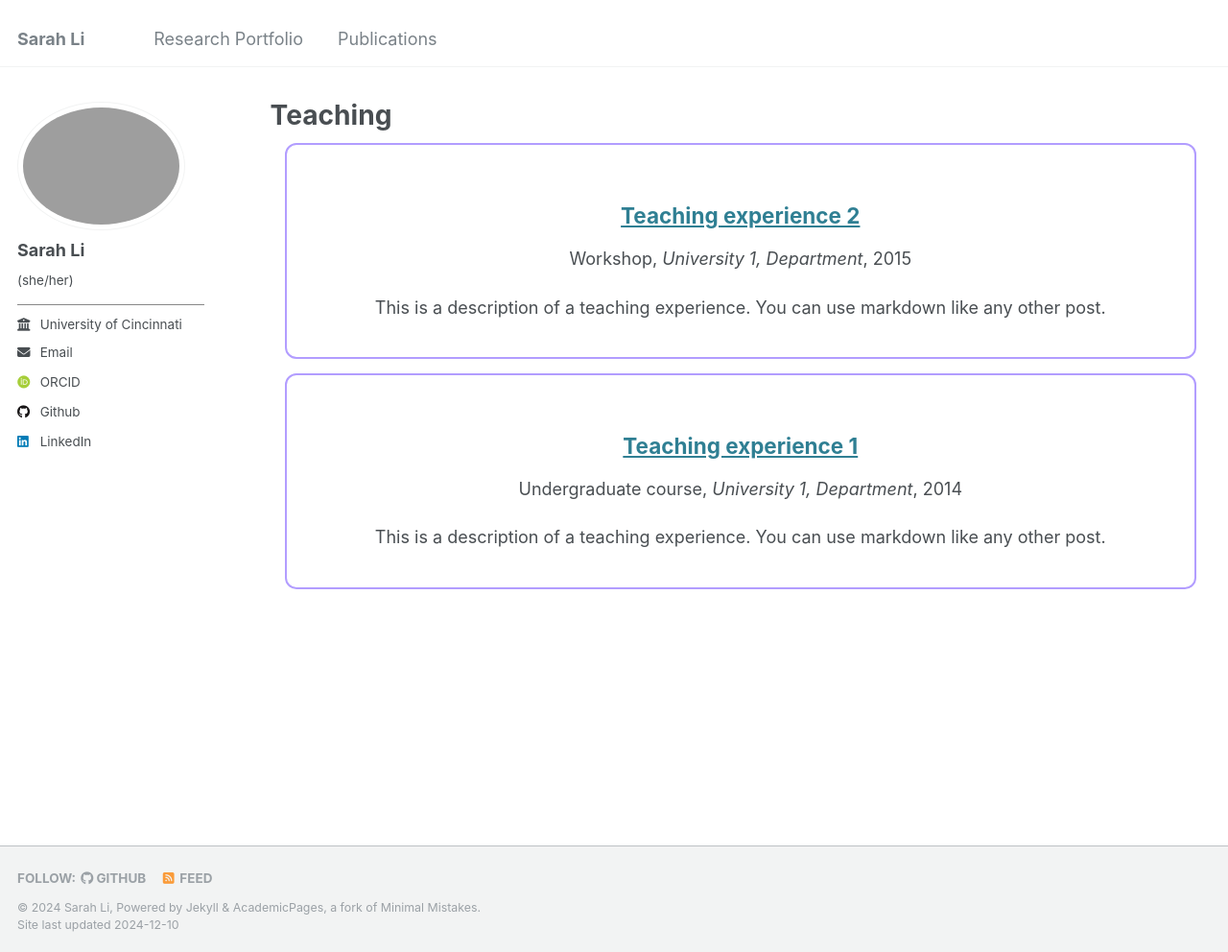
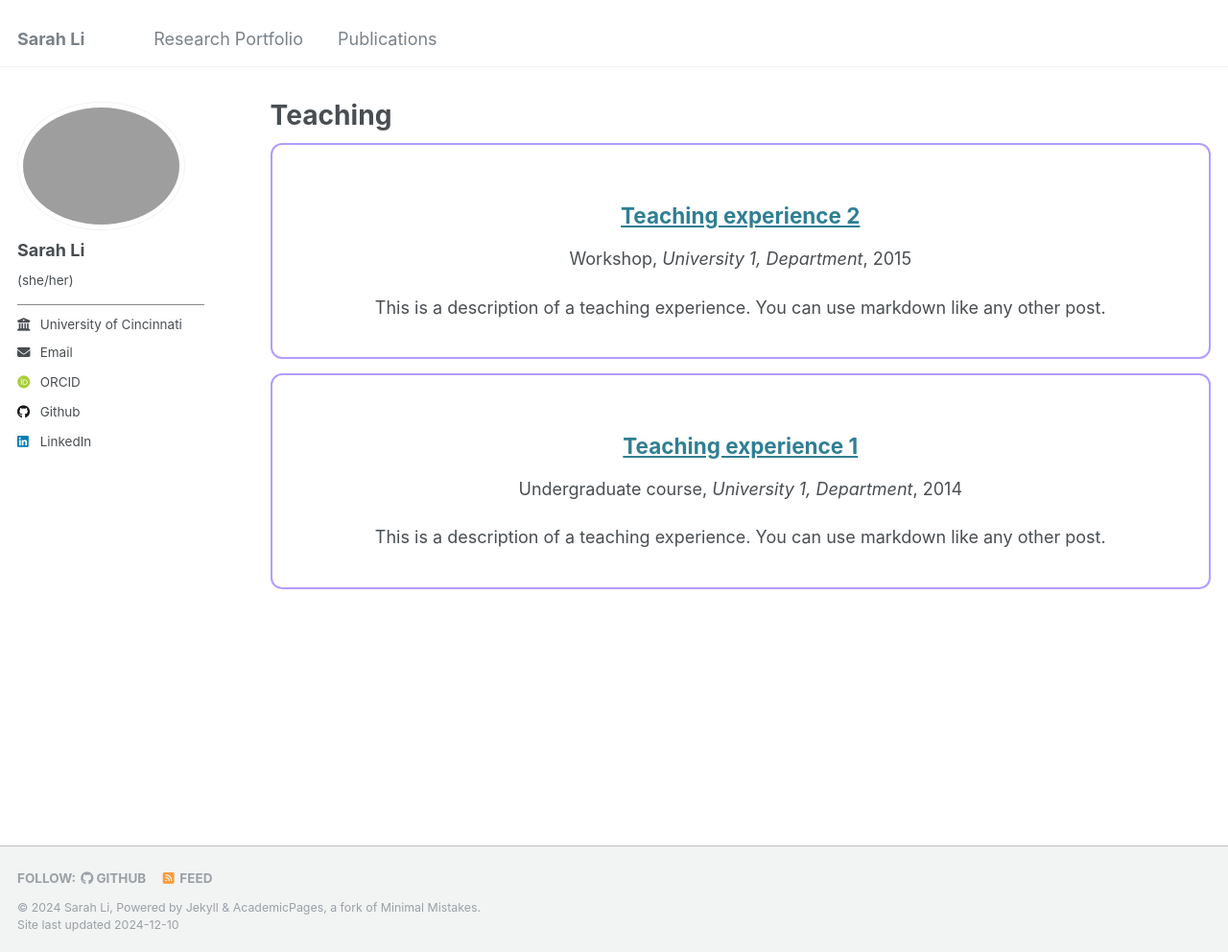
Before and after one commit to SarahRLi/sarahrli.github.io, a Jekyll site: the page built from _pages/teaching.html, in a window 1280 px wide and 992 px high. Shown: the whole window at 96% size. Built offline with Jekyll 4.4.1, drawn with Linux system fonts in a browser that asks for light colours; some web fonts are replaced.

Commit message:
Update _archive.scss

```diff
--- a/_sass/_archive.scss
+++ b/_sass/_archive.scss
@@ -92,8 +92,10 @@
 .list__item {
   text-align: center;
   border: 2px solid #b29dff;
-  padding: 15px;
-  margin: 15px;
+  padding-top: 15px;
+  padding-bottom: 15px;
+  margin-top: 15px;
+  margin-bottom: 15px;
   border-radius: 12px;
 
   .page__meta {
```
